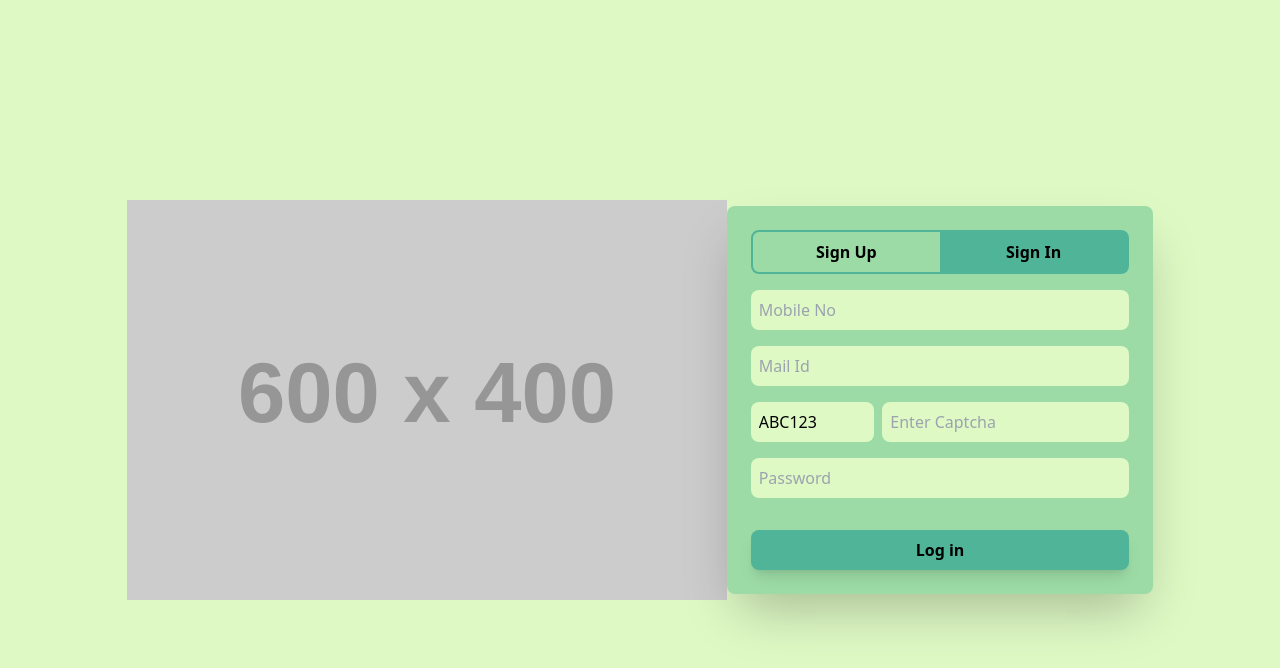
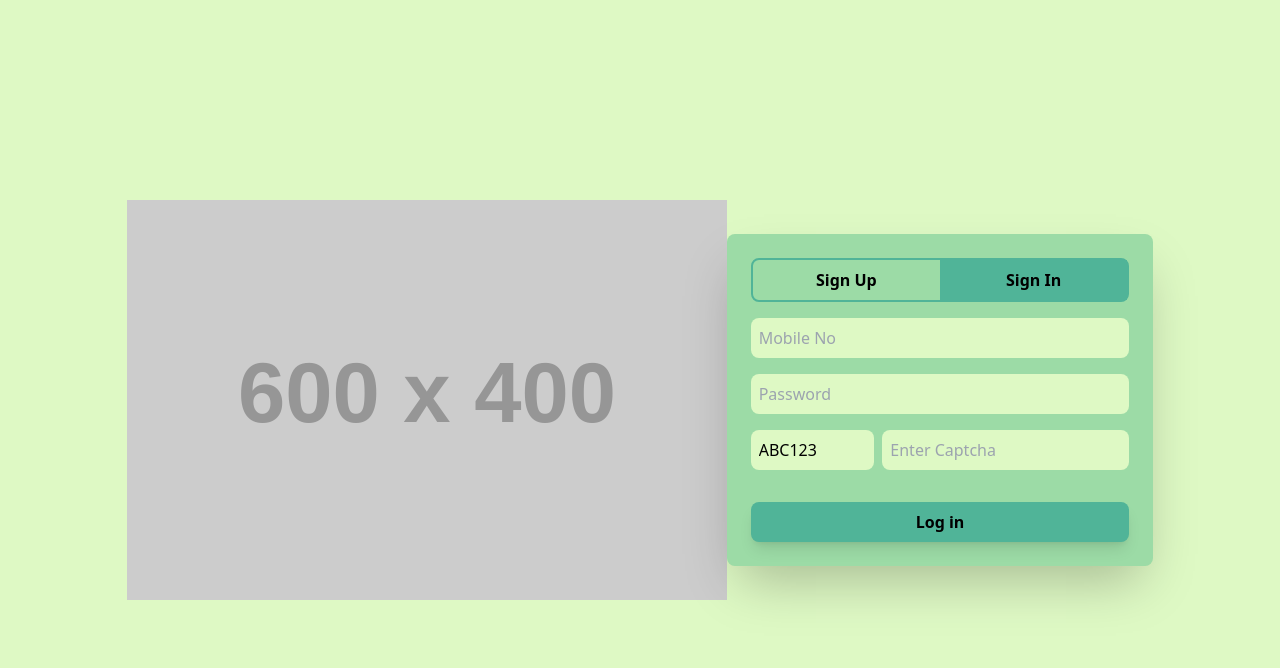
Before and after one commit to AJAY260505/cleaninfinity, a React (Vite) app in the folder client/: page / in a window 1280 px wide. Both pictures are taken after a click on the button "Sign Up". Shown: the top 668 px of the page. Built offline with nearby package versions, Linux system fonts and the light colour scheme.

Commit message:
Order Sign In changed - Need to add verify captcha button and Dynamic Captcha

```diff
--- a/client/src/components/AuthComp.jsx
+++ b/client/src/components/AuthComp.jsx
@@ -202,14 +202,15 @@ export default function AuthComponent({ states, wards }) {
                 onChange={handleChange}
                 className='w-full'
               />
-              <input
-                type='email'
-                name='email'
-                placeholder='Mail Id'
-                value={formData.email}
+               <input
+                type='password'
+                name='password'
+                placeholder='Password'
+                value={formData.password}
                 onChange={handleChange}
                 className='w-full'
               />
+
               <div className='flex items-center'>
                 <input
                   type='text'
@@ -226,14 +227,7 @@ export default function AuthComponent({ states, wards }) {
                   className='ml-2'
                 />
               </div>
-              <input
-                type='password'
-                name='password'
-                placeholder='Password'
-                value={formData.password}
-                onChange={handleChange}
-                className='w-full'
-              />
+
             </>
           )}
           <button
```
Also changed, not shown: 1 other file (tests, documents, lock files or other folders).
